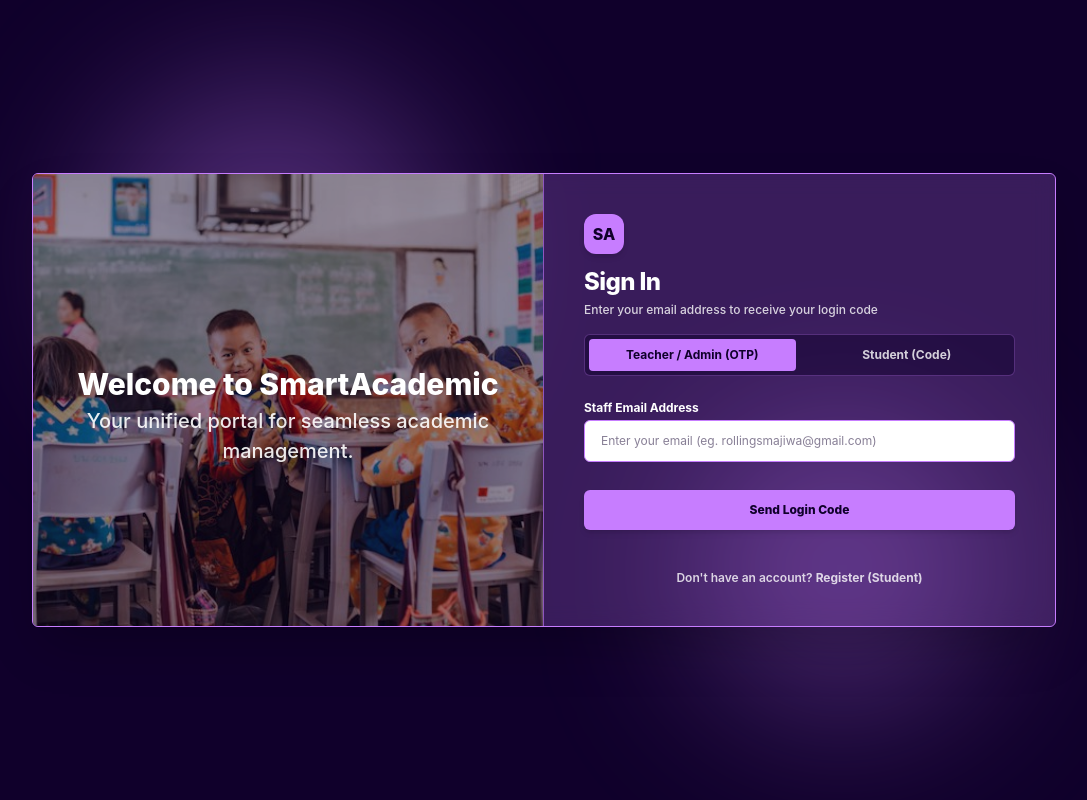
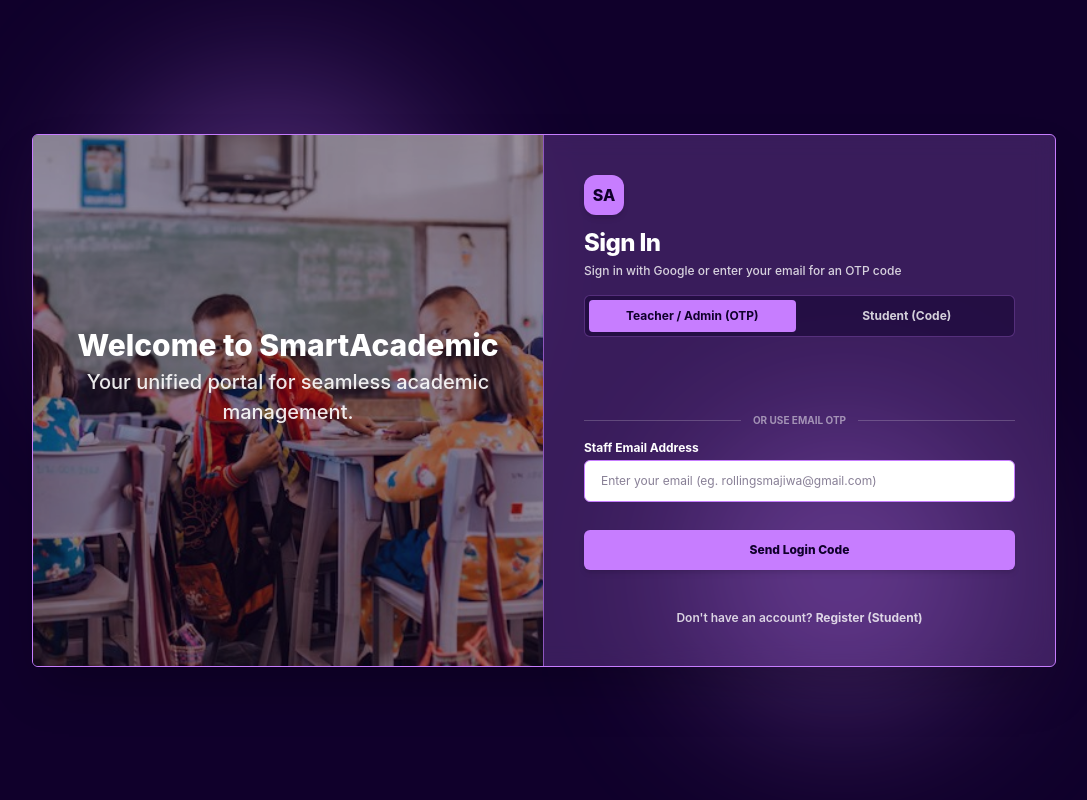
Before and after one commit to rollingsmajiwa/smartcademic_project-frondend, a React (Vite) app: page /signin in a window 1280 px wide. Shown: the whole page, without its empty margins (96-1183 px from the left). Built offline with nearby package versions, Linux system fonts and the light colour scheme.

Commit message:
Feat: add GoogleLogin component into sign in page

```diff
--- a/package.json
+++ b/package.json
@@ -10,6 +10,7 @@
     "preview": "vite preview"
   },
   "dependencies": {
+    "@react-oauth/google": "^0.13.5",
     "@tailwindcss/vite": "^4.3.3",
     "axios": "^1.21.0",
     "jwt-decode": "^4.0.0",
--- a/src/main.jsx
+++ b/src/main.jsx
@@ -1,16 +1,20 @@
 import React from 'react';
 import ReactDOM from 'react-dom/client';
 import { BrowserRouter } from 'react-router-dom';
+import { GoogleOAuthProvider } from '@react-oauth/google';
 import './index.css';
 import './theme.css';   // Custom theme
 import App from './App.jsx';
 
+// 2. Client ID
+const GOOGLE_CLIENT_ID = "896564037694-mh8lmpvnnnlitp37hoin21i215e4jii7.apps.googleusercontent.com";
+
 ReactDOM.createRoot(document.getElementById('root')).render(
-
    <React.StrictMode>
-     <BrowserRouter>
-      <App />
-     </BrowserRouter>
+     <GoogleOAuthProvider clientId={GOOGLE_CLIENT_ID}>
+       <BrowserRouter>
+         <App />
+       </BrowserRouter>
+     </GoogleOAuthProvider>
    </React.StrictMode>
-
-)
+);
--- a/src/pages/SignIn.jsx
+++ b/src/pages/SignIn.jsx
@@ -1,6 +1,7 @@
 import React, { useState } from 'react';
 import { useNavigate, Link } from 'react-router-dom';
 import { jwtDecode } from 'jwt-decode';
+import { GoogleLogin } from '@react-oauth/google'; // 1. Import GoogleLogin
 import signImage from '../components/images/sign.jpg';
 
 export default function SignIn() {
@@ -81,6 +82,38 @@ export default function SignIn() {
     }
   };
 
+  // 2. Handle Google Login Success for Staff (Teachers / Admins)
+  const handleGoogleSuccess = async (credentialResponse) => {
+    setError('');
+    setLoading(true);
+
+    try {
+      const response = await fetch('http://127.0.0.1:8000/api/accounts/auth/google/', {
+        method: 'POST',
+        headers: { 'Content-Type': 'application/json' },
+        body: JSON.stringify({ token: credentialResponse.credential }),
+      });
+
+      const data = await response.json();
+
+      if (response.ok) {
+        localStorage.setItem('access_token', data.access);
+        localStorage.setItem('refresh_token', data.refresh);
+
+        const decoded = jwtDecode(data.access);
+        const userRole = data.role || decoded.role;
+
+        navigate(`/dashboard/${userRole}`);
+      } else {
+        setError(data.error || 'Google login failed.');
+      }
+    } catch (err) {
+      setError('Server connection error.');
+    } finally {
+      setLoading(false);
+    }
+  };
+
   // Student Login using Code
   const handleStudentLogin = async (e) => {
     e.preventDefault();
@@ -148,7 +181,7 @@ export default function SignIn() {
             <h1 className="text-white text-2xl font-extrabold tracking-tight">Sign In</h1>
             <p className="text-xs text-white/80 mt-1 font-medium">
               {loginType === 'staff'
-                ? (step === 1 ? "Enter your email address to receive your login code" : "Enter the verification code sent to your email")
+                ? (step === 1 ? "Sign in with Google or enter your email for an OTP code" : "Enter the verification code sent to your email")
                 : "Enter your student code to sign in directly"}
             </p>
           </div>
@@ -189,6 +222,22 @@ export default function SignIn() {
           {loginType === 'staff' && (
             <>
               {step === 1 ? (
+                <div className="space-y-4">
+                  {/* 3. Google Sign-In Button Option */}
+                  <div className="flex justify-center w-full mb-2">
+                    <GoogleLogin
+                      onSuccess={handleGoogleSuccess}
+                      onError={() => setError('Google Sign-In was unsuccessful.')}
+                      useOneTap
+                    />
+                  </div>
+
+                  <div className="flex items-center my-3">
+                    <div className="flex-grow border-t border-white/20"></div>
+                    <span className="px-3 text-white/50 text-[10px] uppercase font-bold">or use email OTP</span>
+                    <div className="flex-grow border-t border-white/20"></div>
+                  </div>
+
                   <form onSubmit={handleSendOTP} className="space-y-4">
                     <div className="input-group">
                       <label htmlFor="email" className="text-white block text-xs font-bold mb-1">Staff Email Address</label>
@@ -218,6 +267,7 @@ export default function SignIn() {
                       </Link>
                     </p>
                   </form>
+                </div>
               ) : (
                 <form onSubmit={handleVerifyOTP} className="space-y-4">
                   <div className="input-group">
```
Also changed, not shown: 2 other files (tests, documents, lock files or other folders). Lines whose indentation alone changed are shown as unchanged.
